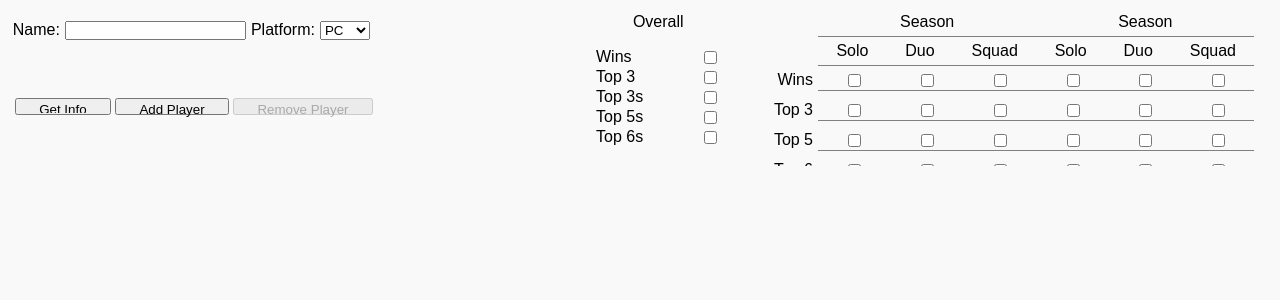
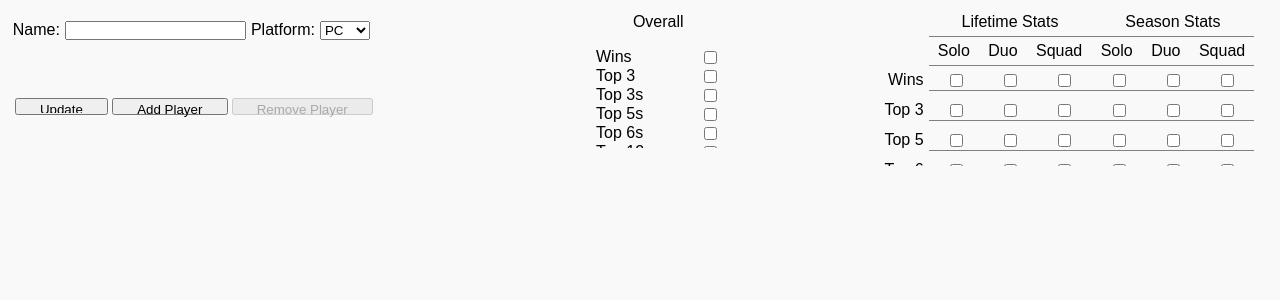
Before and after one commit to iAlbertTran/fortnite-info, a React (Create React App) app in the folder client/: page / in a window 1280 px wide. Shown: the top 300 px of the page. Built offline with nearby package versions, Linux system fonts and the light colour scheme.

Commit message:
some error fixes

```diff
--- a/client/src/index.js
+++ b/client/src/index.js
@@ -3,6 +3,7 @@ import ReactDOM from 'react-dom';
 import './index.css';
 //import $ from "jquery";
 //https://medium.freecodecamp.org/how-to-make-create-react-app-work-with-a-node-backend-api-7c5c48acb1b0
+let initialData;
 class Form extends React.Component{
 	constructor(props){
 		super(props);
@@ -81,7 +82,7 @@ class Form extends React.Component{
   		let users = this.state.users;
 		let platforms = this.state.platforms;
 
-		let url = "/query?op=userInfo";
+		let url = "/query?op=update";
 
 		for(let i = 0; i < users.length; ++i){
 			url = url +  "&playerName=" + users[i] + ",platform=" + platforms[i];
@@ -124,7 +125,7 @@ class Form extends React.Component{
 				<label>
 					{forms}
 				</label>
-				<input type='submit' value='Get Info' />
+				<input type='submit' value='Update' />
 				<button onClick={this.addForm}>Add Player</button>
 				{remove_button}
 			</form>
@@ -180,7 +181,7 @@ class CheckSection extends React.Component{
 function CheckMode(props){
 	return(
 		<div className={props.category}>
-			<div className="title">Season</div>
+			<div className="title">{props.title}</div>
 			<div className="mode">
 				<div id='solo'>Solo</div>
 				<div id='duo'>Duo</div>
@@ -194,17 +195,17 @@ function OverallChecks(props){
 	return(
 		<div className="individual-check">
 			<div className="text">{props.text}</div>
-			<div className="inputs">
-				<input className="lifetime" value={props.value} type='checkbox'/>
-			</div>
+			<input className="lifetime" value={props.value} type='checkbox'/>
 		</div>
 	);
 }
 class Checkboxes extends React.Component{
 	render(){
-
+		let data = this.props.data;
 		return(
 			<div id="stat-checkbox">
+				<div id="users">
+				</div>
 				<div id="overall">
 					<div className="title">Overall</div>
 					<div id="overall-wrapper">
@@ -226,8 +227,8 @@ class Checkboxes extends React.Component{
 					</div>
 				</div>
 				<div id="mode-stats">
-					<CheckMode category="life"/>
-					<CheckMode category="season"/>
+					<CheckMode category="life" title="Lifetime Stats"/>
+					<CheckMode category="season" title="Season Stats"/>
 					<CheckSection />
 				</div>
 			</div>
@@ -306,7 +307,8 @@ class Site extends React.Component{
 		super(props);
 		this.state = {
 			data: [],
-			response: ''
+			response: '',
+			initialData: []
 		}
 	}
 
@@ -318,11 +320,9 @@ class Site extends React.Component{
 	}
 
 	render(){
-
 		return(
 			<div id="content">
 				<Form
-					data={this.state.data}
 					handleNewInfo={(newData) => this.handleNewInfo(newData)}
 				/>
 				<Checkboxes
```
